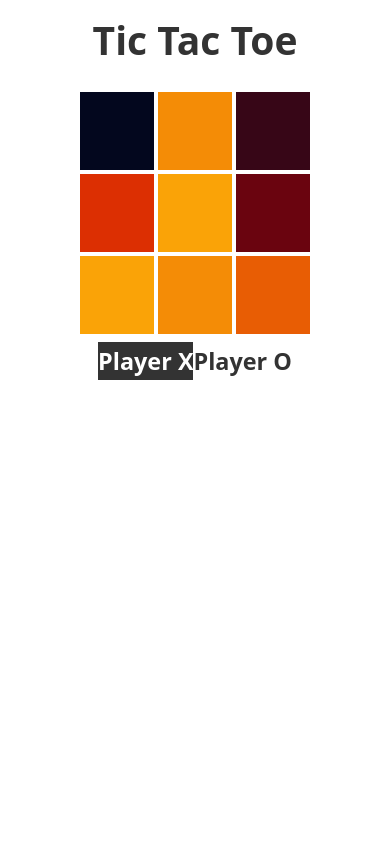
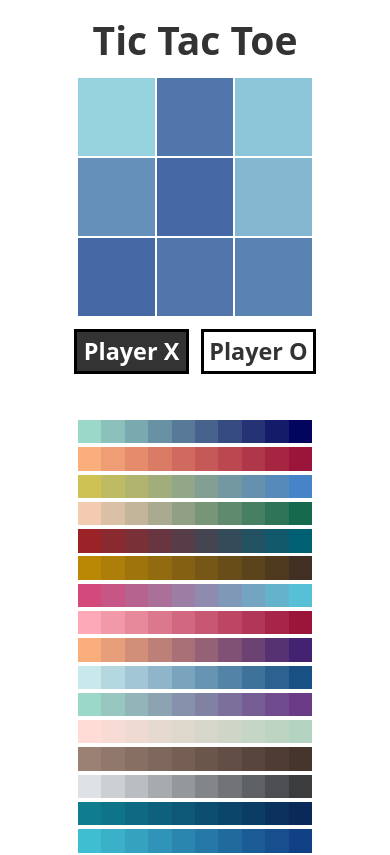
Before and after one commit to Carolista/tic-tac-toe, a React (Vite) app: page / in a window 390 px wide. Shown: the top 855 px of the page. Built offline with nearby package versions, Linux system fonts and the light colour scheme; a web font is replaced by a local one.

Commit message:
improved responsiveness with media queries and added temporary palette viewer

```diff
--- a/src/App.jsx
+++ b/src/App.jsx
@@ -3,6 +3,7 @@ import Header from './components/Header';
 import Main from './components/Main';
 import Footer from './components/Footer';
 import './App.css';
+import Palettes from './components/Palettes';
 
 // TODO: add a game won modal
 // TODO: handle a no-win scenario
@@ -17,6 +18,7 @@ function App() {
 			<Header />
 			<Main currentPlayer={currentPlayer} setCurrentPlayer={setCurrentPlayer} />
 			<Footer player={currentPlayer} />
+            <Palettes />
 		</div>
 	);
 }
--- /dev/null
+++ b/src/components/Palette.jsx
@@ -0,0 +1,14 @@
+const Palette = ({ palette }) => {
+
+    const paletteJSX = palette.map(color => {
+        return (
+            <div className="color" style={{backgroundColor: `#${color}`}}></div>
+        )
+    });
+
+    return (
+        <div className="palette">{paletteJSX}</div>
+    )
+}
+
+export default Palette;
--- /dev/null
+++ b/src/components/Palettes.jsx
@@ -0,0 +1,16 @@
+import { palettes } from "../shared/colors";
+import Palette from "./Palette";
+
+const Palettes = () => {
+    const palettesJSX = palettes.map(palette => {
+        return (
+            <Palette palette={palette} />
+        )
+    });
+
+    return (
+        <div id="palettes">{palettesJSX}</div>
+    )
+}
+
+export default Palettes;
--- a/src/global.css
+++ b/src/global.css
@@ -14,6 +14,7 @@ body {
 
 header {
 	display: flex;
+	flex-direction: row;
 	align-items: center;
 	justify-content: center;
 	height: 20vw;
@@ -21,8 +22,9 @@ header {
 }
 
 main {
-	height: calc(100% - 100);
 	width: 100vw;
+	margin: 0;
+	padding: 0;
 }
 
 footer {
@@ -31,15 +33,20 @@ footer {
 	justify-content: center;
 	align-items: center;
 	height: 20vw;
+	width: 100vw;
+	gap: 3vw;
 }
 
 div {
 	display: flex;
+	margin: 0;
+	padding: 0;
 }
 
 h1 {
 	font-family: 'Barrio', system-ui;
 	font-size: 10vw;
+	margin: 0;
 }
 
 h2 {
@@ -51,21 +58,22 @@ h2 {
 #grid {
 	flex-direction: column;
 	height: 60vw;
-	margin: 10px auto 0;
+	width: 60vw;
+	gap: 4px;
+	margin: 0 auto;
 	cursor: pointer;
 }
 
 .row {
 	flex-direction: row;
+	width: 60vw;
 	height: 20vw;
-    margin: 2px auto;
+	margin: 0 auto;
 }
 
 #grid,
 .row {
-	width: 60vw;
-	max-width: 60vw;
-	max-height: 60vw;
+	gap: 0.5vw;
 }
 
 .box {
@@ -73,17 +81,13 @@ h2 {
 	align-items: center;
 	width: 20vw;
 	height: 20vw;
-	max-width: 20vw;
-	max-height: 20vw;
-	margin: 2px;
-	padding: 0;
 }
 
 .x-mark,
 .o-mark {
 	color: white;
 	font-family: 'Outfit', sans-serif;
-	font-size: 20vw;
+	font-size: 22vw;
 	font-weight: 700;
 	line-height: 0;
 	opacity: 1;
@@ -96,10 +100,11 @@ h2 {
 	animation-iteration-count: 1;
 }
 
-.player-box {
-	width: 35vw;
+.player-container {
+	justify-content: center;
+	width: 28vw;
 	height: 10vw;
-	justify-content: center;
+	border: 3px solid black;
 }
 
 .current-player {
@@ -110,6 +115,22 @@ h2 {
 .alt-player {
 	color: #333;
 	background-color: white;
+}
+
+#palettes {
+	flex-direction: column;
+	width: 60vw;
+	margin: 30px auto;
+}
+
+.palette {
+	flex-direction: row;
+	height: 6vw;
+	margin-bottom: 1vw;
+}
+
+.color {
+	flex-grow: 1;
 }
 
 @keyframes full-fade-in {
@@ -129,3 +150,99 @@ h2 {
 		opacity: 0.4;
 	}
 }
+
+@media screen and (min-width: 925px) {
+	header {
+		height: 180px;
+	}
+	footer {
+		height: 200px;
+        gap: 22px;
+	}
+	h1 {
+		font-size: 93px;
+	}
+	h2 {
+		font-size: 54px;
+	}
+	#grid {
+		width: 555px;
+		height: 555px;
+	}
+	.row {
+		width: 555px;
+		height: 185px;
+	}
+	#grid,
+	.row {
+		gap: 6px;
+	}
+	.box {
+		width: 185px;
+		height: 185px;
+	}
+	.x-mark,
+	.o-mark {
+		font-size: 185px;
+	}
+	.player-container {
+		width: 260px;
+		height: 88px;
+		border: 4px solid black;
+	}
+	#palettes {
+		width: 555px;
+	}
+	.palette {
+		height: 56px;
+		margin-bottom: 11px;
+	}
+}
+
+@media screen and (max-width: 344px) {
+	header {
+		height: 69px;
+	}
+	footer {
+		height: 130px;
+		flex-direction: column;
+	}
+	h1 {
+		font-size: 34px;
+	}
+	h2 {
+		font-size: 21px;
+	}
+	#grid {
+		width: 206px;
+		height: 206px;
+	}
+	.row {
+		width: 206px;
+		height: 69px;
+	}
+	#grid,
+	.row {
+		gap: 2px;
+	}
+	.box {
+		width: 69px;
+		height: 69px;
+	}
+	.x-mark,
+	.o-mark {
+		font-size: 69px;
+	}
+	.player-container {
+		width: 206px;
+        height: 38px;
+        border: 2px solid black;
+	}
+	#palettes {
+		width: 204px;
+	}
+	.palette {
+		height: 21px;
+		margin-bottom: 3px;
+	}
+}
--- a/src/shared/colors.js
+++ b/src/shared/colors.js
@@ -1,244 +1,352 @@
-// Palettes obtained from coolors.co
+const arctic = [
+	'9CD8C7',
+	'8BC0BB',
+	'7AA9B0',
+	'6991A4',
+	'587A98',
+	'47628D',
+	'364B81',
+	'253375',
+	'141C6A',
+	'03045E',
+];
+
+const bazaar = [
+	'FAAE7B',
+	'EF9D74',
+	'E58C6D',
+	'DA7B66',
+	'D06A5F',
+	'C55957',
+	'BB4850',
+	'B03749',
+	'A62642',
+	'9B153B',
+];
 
 const beach = [
+	'CEC255',
+	'BFBB62',
+	'B0B46E',
+	'A1AD7B',
+	'92A688',
+	'839F94',
+	'7498A1',
+	'6591AE',
+	'568ABA',
 	'4783C7',
-	'5A8CB7',
-	'6E95A6',
-	'819E96',
-	'94A786',
-	'A7B076',
-	'BBB965',
-	'CEC255',
 ];
 
-const bluesAndGreens = [
-	'd9ed92',
-	'b5e48c',
-	'99d98c',
-	'76c893',
-	'52b69a',
-	'34a0a4',
-	'168aad',
-	'1a759f',
-	'1e6091',
-	'184e77',
+const cacti = [
+	'F3CBB0',
+	'DAC0A5',
+	'C2B59A',
+	'A9AA8F',
+	'919F84',
+	'789578',
+	'608A6D',
+	'477F62',
+	'2F7457',
+	'16694C',
+];
+
+const canoe = [
+	'9B2226',
+	'8A292F',
+	'793037',
+	'673640',
+	'563D48',
+	'454451',
+	'344B59',
+	'225162',
+	'11586A',
+	'005F73',
+];
+
+const caramelMacchiato = [
+	'BB8806',
+	'AD7E09',
+	'A0740C',
+	'926A0F',
+	'846012',
+	'775716',
+	'694D19',
+	'5B431C',
+	'4E391F',
+	'402F22',
 ];
 
 const cottonCandy = [
-	'59D4F0',
-	'6DC3E2',
-	'82B2D5',
-	'96A1C7',
-	'AB8FB9',
-	'BF7EAB',
-	'D46D9E',
-	'E85C90',
+	'D3497C',
+	'C55686',
+	'B76390',
+	'AA709A',
+	'9C7DA4',
+	'8E8BAE',
+	'8098B8',
+	'73A5C2',
+	'65B2CC',
+	'57BFD6',
 ];
 
-const desertPastels = [
-	'fec5bb',
-	'fcd5ce',
-	'fae1dd',
-	'e8e8e4',
-	'd8e2dc',
-	'ece4db',
-	'ffe5d9',
-	'ffd7ba',
-	'fec89a',
+const dianthus = [
+	'FDA9B7',
+	'F299A9',
+	'E7889B',
+	'DC788E',
+	'D16780',
+	'C75772',
+	'BC4664',
+	'B13657',
+	'A62549',
+	'9B153B',
 ];
 
-const desertDusk = [
-	'001219',
-	'005f73',
-	'0a9396',
-	'94d2bd',
-	'e9d8a6',
-	'ee9b00',
-	'ca6702',
-	'bb3e03',
-	'ae2012',
-	'9b2226',
+const havana = [
+	'FAAE7B',
+	'E69F7A',
+	'D18F79',
+	'BD8078',
+	'A97077',
+	'946175',
+	'805174',
+	'6C4273',
+	'573272',
+	'432371',
 ];
 
-const forestGreens = [
-	'582f0e',
-	'7f4f24',
-	'936639',
-	'a68a64',
-	'b6ad90',
-	'c2c5aa',
-	'a4ac86',
-	'656d4a',
-	'414833',
-	'333d29',
+const iceberg = [
+	'C9E8EC',
+	'B5D7E0',
+	'A2C6D5',
+	'8EB5C9',
+	'7AA4BE',
+	'6794B2',
+	'5383A7',
+	'3F729B',
+	'2C6190',
+	'185084',
 ];
 
-const grays = [
-	'e9ecef',
-	'dee2e6',
-	'ced4da',
-	'adb5bd',
-	'6c757d',
-	'495057',
-	'343a40',
-	'212529',
+const lavenderMint = [
+	'9CD8C7',
+	'97C7C0',
+	'91B5B9',
+	'8CA4B2',
+	'8692AB',
+	'8181A3',
+	'7B6F9C',
+	'765E95',
+	'704C8E',
+	'6B3B87',
 ];
 
-const greensAndPurples = [
-	'7400b8',
-	'6930c3',
-	'5e60ce',
-	'5390d9',
-	'4ea8de',
-	'48bfe3',
-	'56cfe1',
-	'64dfdf',
-	'72efdd',
-	'80ffdb',
+const lilypad = [
+	'FFDCD6',
+	'F7DBD4',
+	'EFDAD1',
+	'E6D9CF',
+	'DED8CD',
+	'D6D7CA',
+	'CED6C8',
+	'C5D5C6',
+	'BDD4C3',
+	'B5D3C1',
 ];
 
-const icyBlues = [
-	'03045e',
-	'023e8a',
-	'0077b6',
-	'0096c7',
-	'00b4d8',
-	'48cae4',
-	'90e0ef',
-	'ade8f4',
-	'caf0f8',
+const mocha = [
+	'9B8074',
+	'91786C',
+	'886F64',
+	'7E675C',
+	'755F54',
+	'6B564C',
+	'624E44',
+	'58463C',
+	'4F3D34',
+	'45352C',
 ];
 
-const jewelTones = [
-	'f72585',
-	'b5179e',
-	'7209b7',
-	'560bad',
-	'480ca8',
-	'3a0ca3',
-	'3f37c9',
-	'4361ee',
-	'4895ef',
-	'4cc9f0',
+const monochrome = [
+	'DEE2E6',
+	'CCD0D3',
+	'BABDC1',
+	'A7ABAE',
+	'95989B',
+	'838689',
+	'717376',
+	'5E6163',
+	'4C4E51',
+	'3A3C3E',
 ];
 
 const oceanDepths = [
-	'0466c8',
-	'0353a4',
-	'023e7d',
-	'002855',
-	'001845',
-	'001233',
-	'33415c',
-	'5c677d',
-	'7d8597',
-	'979dac',
+	'0F7D8E',
+	'0E7488',
+	'0E6A82',
+	'0D617C',
+	'0D5876',
+	'0C4E70',
+	'0C456A',
+	'0B3C64',
+	'0B325E',
+	'0A2958',
 ];
 
 const oceanSurface = [
 	'3FBED1',
-	'38A9C4',
+	'3AB0C9',
+	'35A2C0',
 	'3094B8',
-	'297FAB',
+	'2B86AF',
+	'2678A7',
 	'216A9E',
-	'1A5592',
+	'1C5C96',
+	'174E8D',
 	'124085',
 ];
 
-const pinks = [
-	'590d22',
-	'800f2f',
-	'a4133c',
-	'c9184a',
-	'ff4d6d',
-	'ff758f',
-	'ff8fa3',
-	'ffb3c1',
-	'ffccd5',
+const petra = [
+	'FFCDB2',
+	'EFC2AB',
+	'DFB7A4',
+	'CEAB9E',
+	'BEA097',
+	'AE9590',
+	'9E8A89',
+	'8D7E83',
+	'7D737C',
+	'6D6875',
 ];
 
-const rainbow = [
-	'f94144',
-	'f3722c',
-	'f8961e',
-	'f9844a',
-	'f9c74f',
-	'90be6d',
-	'43aa8b',
-	'4d908e',
-	'577590',
-	'277da1',
+const redwood = [
+	'895429',
+	'7F5227',
+	'745024',
+	'6A4E22',
+	'5F4C1F',
+	'554A1D',
+	'4A481A',
+	'404618',
+	'354415',
+	'2B4213',
 ];
 
-const skyBlues = [
-	'e3f2fd',
-	'bbdefb',
-	'90caf9',
-	'64b5f6',
-	'42a5f5',
-	'2196f3',
-	'1e88e5',
-	'1976d2',
-	'1565c0',
-	'0d47a1',
+const septemberSkies = [
+	'E3F2FD',
+	'CBE1F3',
+	'B3D0E9',
+	'9CBFDE',
+	'84AED4',
+	'6C9DCA',
+	'548CC0',
+	'3D7BB5',
+	'256AAB',
+	'0D59A1',
 ];
 
-const springGreens = [
-	'007f5f',
-	'2b9348',
-	'55a630',
-	'80b918',
-	'aacc00',
-	'bfd200',
-	'd4d700',
-	'dddf00',
-	'eeef20',
-	'ffff3f',
+const spring = [
+	'C4C444',
+	'B0BB47',
+	'9BB349',
+	'87AA4C',
+	'73A14F',
+	'5E9951',
+	'4A9054',
+	'368757',
+	'217F59',
+	'0D765C',
 ];
 
-const springPastels = [
-	'fbf8cc',
-	'fde4cf',
-	'ffcfd2',
-	'f1c0e8',
-	'cfbaf0',
-	'a3c4f3',
-	'90dbf4',
-	'8eecf5',
-	'98f5e1',
-	'b9fbc0',
+const summerLake = [
+	'BBCB83',
+	'A9BE83',
+	'97B184',
+	'84A484',
+	'729785',
+	'608B85',
+	'4E7E86',
+	'3B7186',
+	'296487',
+	'175787',
 ];
 
-const sunset = [
-	'03071e',
-	'370617',
-	'6a040f',
-	'9d0208',
-	'd00000',
-	'dc2f02',
-	'e85d04',
-	'f48c06',
-	'faa307',
-	'ffba08',
+const sunrise = [
+	'F0D74A',
+	'EDCD48',
+	'EAC246',
+	'E7B844',
+	'E4AD42',
+	'E1A33F',
+	'DE983D',
+	'DB8E3B',
+	'D88339',
+	'D57937',
+];
+
+const terracotta = [
+	'F0C2A1',
+	'EAB798',
+	'E5AB8E',
+	'DFA085',
+	'D9957C',
+	'D48972',
+	'CE7E69',
+	'C87360',
+	'C36756',
+	'BD5C4D',
+];
+
+const wine = [
+	'C27E80',
+	'B77478',
+	'AC6970',
+	'A05F68',
+	'955460',
+	'8A4A57',
+	'7F3F4F',
+	'733547',
+	'682A3F',
+	'5D2037',
+];
+
+const winterLake = [
+	'97D3DF',
+	'8DC6D8',
+	'83B8D0',
+	'79ABC9',
+	'6F9EC2',
+	'6490BA',
+	'5A83B3',
+	'5076AC',
+	'4668A4',
+	'3C5B9D',
 ];
 
 export const palettes = [
-	beach, // mine
-	bluesAndGreens,
-	cottonCandy, // mine
-	desertPastels,
-	desertDusk,
-	forestGreens,
-	grays,
-	greensAndPurples,
-	icyBlues,
-	jewelTones,
+	arctic,
+	bazaar,
+	beach,
+	cacti,
+	canoe,
+	caramelMacchiato,
+	cottonCandy,
+	dianthus,
+	havana,
+	iceberg,
+	lavenderMint,
+	lilypad,
+	mocha,
+	monochrome,
 	oceanDepths,
-    oceanSurface, // mine
-	pinks,
-	rainbow,
-	skyBlues,
-	springGreens,
-	springPastels,
-	sunset,
+	oceanSurface,
+	petra,
+	redwood,
+	septemberSkies,
+	spring,
+	summerLake,
+	sunrise,
+	terracotta,
+	wine,
+	winterLake,
 ];
```
Lines whose indentation alone changed are shown as unchanged.
